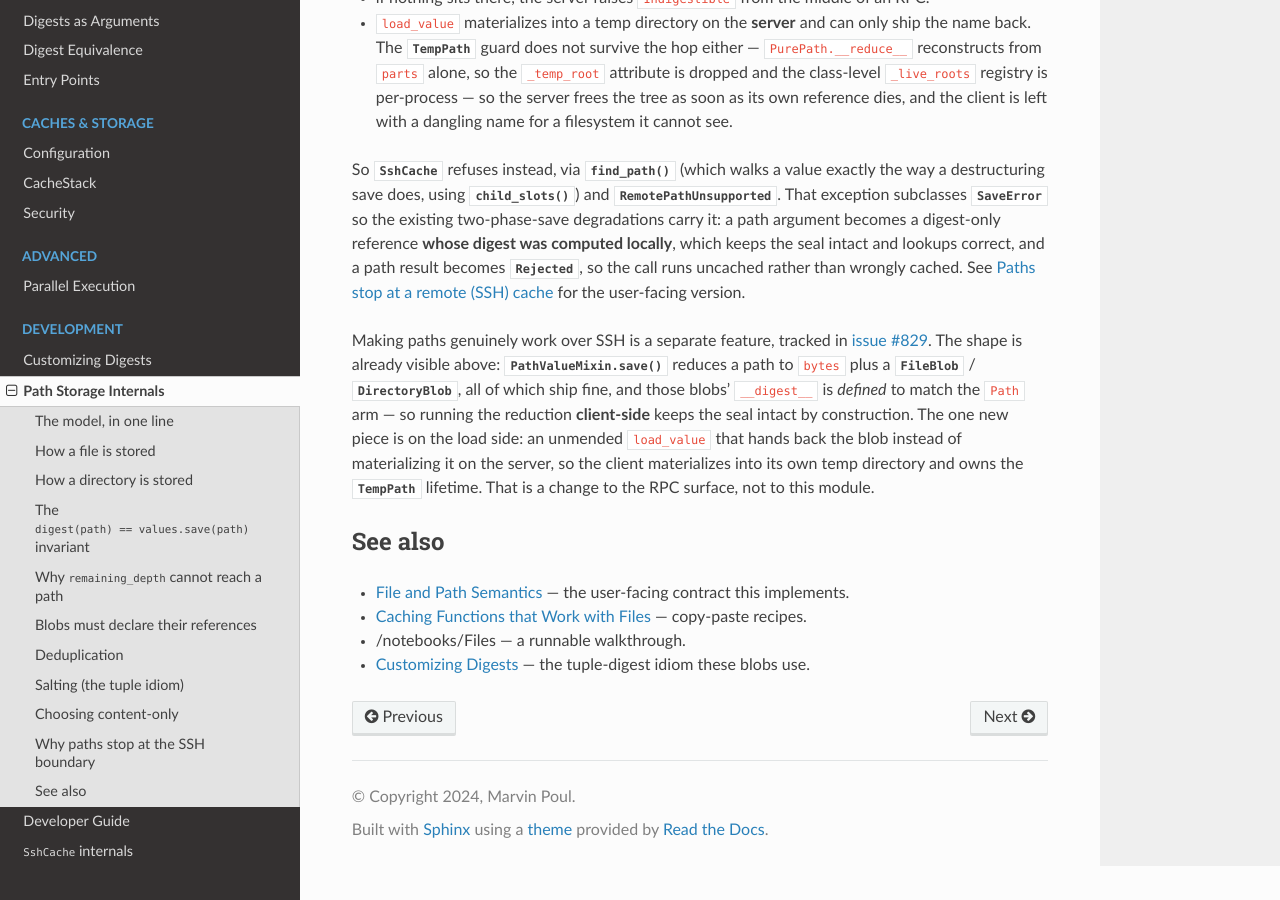
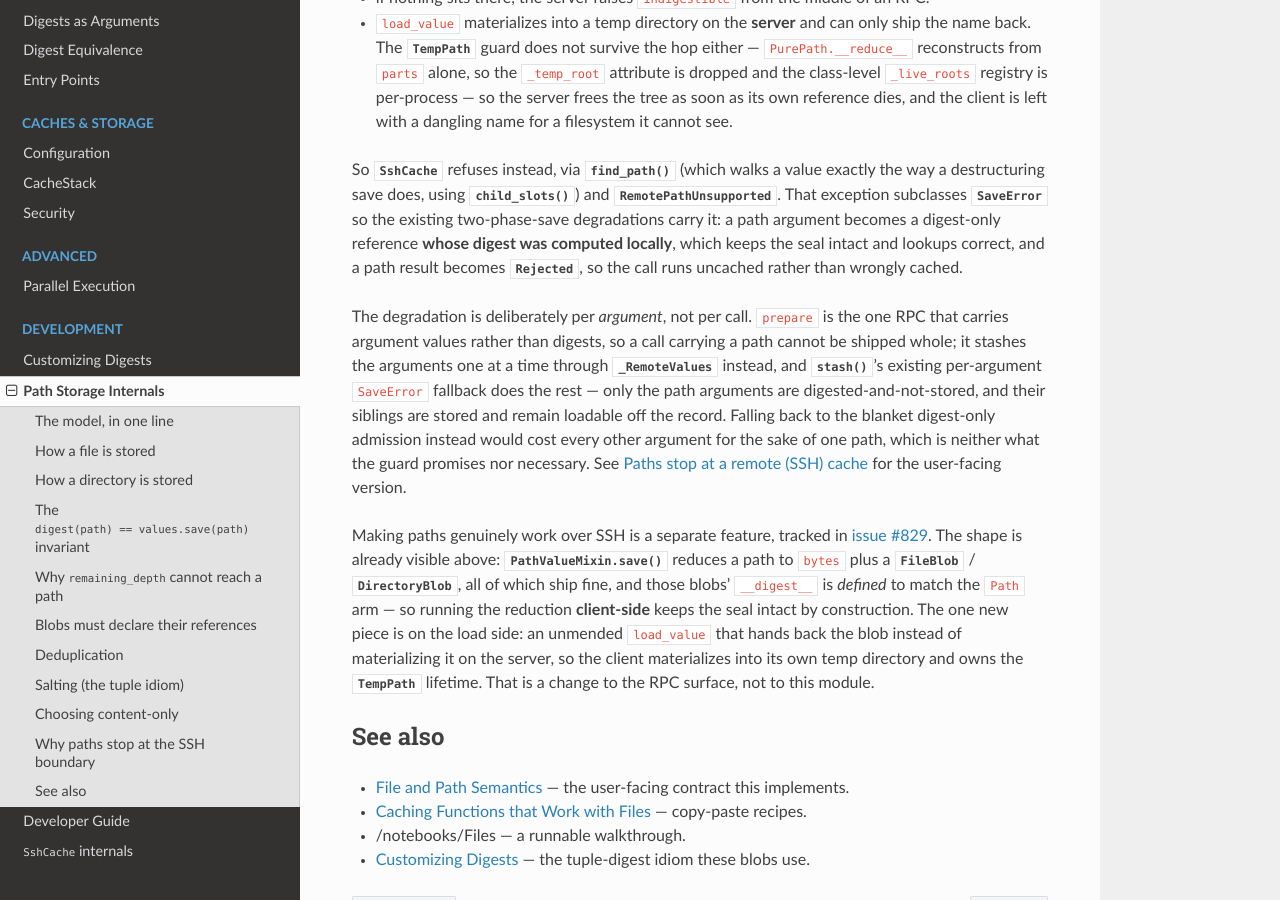
Before and after one commit to pmrv/fleche, a Sphinx documentation site: the page built from docs/dev/path_storage.rst, in a window 1280 px wide and 900 px high, scrolled down 3368 px. Built offline with Sphinx 7.4.7 and the Read the Docs theme 3.1.0, drawn with Linux system fonts in a browser that asks for light colours; pages that are not in the unit, such as notebooks, are missing from menus.

Commit message:
fix(remote): degrade only the path arguments, not the whole call
`SshCache.prepare` is the one RPC that carries argument *values* rather than
digests, so a call carrying a path cannot be shipped whole — the server would
resolve the path string against its own filesystem.  The guard fell back to
`BaseCache.prepare`, which digests everything and stores nothing: for
`f(p: Path, payload)` the payload was never stored either, and
`load(key).arguments["payload"]` came back a bare digest for no reason.  That
contradicted both the comment on the fallback ("each argument goes through
save_value") and `RemotePathUnsupported`'s documented degradation, which
promises only the path's bytes go missing.

The arguments are now stashed one at a time through `_RemoteValues`, whose
`save` routes each through `save_value`.  Only the path arguments raise
`RemotePathUnsupported`, and `Call.stash`'s existing per-argument `SaveError`
fallback degrades exactly those to a digest-only reference computed locally —
so the `digest(x) == save_value(x)` seal still holds and lookups still hit,
while the siblings are stored and stay loadable off the record.

Costs one round trip per argument instead of one for the call, on this branch
only.  That is the price of not degrading every argument for the sake of one
path.

Fixes finding 3 of the review on #797.

Co-Authored-By: Claude Opus 5 <noreply@anthropic.com>
Claude-Session: https://claude.ai/code/session_01RascUYS7JgCMHHpXsYbPTf

```diff
--- a/docs/dev/path_storage.rst
+++ b/docs/dev/path_storage.rst
@@ -190,7 +190,17 @@ destructuring save does, using
 carry it: a path argument becomes a digest-only reference **whose digest was
 computed locally**, which keeps the seal intact and lookups correct, and a path
 result becomes :class:`~fleche.caches.Rejected`, so the call runs uncached
-rather than wrongly cached.  See :ref:`file-remote-caches` for the user-facing
+rather than wrongly cached.
+
+The degradation is deliberately per *argument*, not per call.  ``prepare`` is
+the one RPC that carries argument values rather than digests, so a call
+carrying a path cannot be shipped whole; it stashes the arguments one at a
+time through :class:`~fleche.remote._RemoteValues` instead, and
+:meth:`~fleche.call.Call.stash`'s existing per-argument ``SaveError`` fallback
+does the rest — only the path arguments are digested-and-not-stored, and their
+siblings are stored and remain loadable off the record.  Falling back to the
+blanket digest-only admission instead would cost every other argument for the
+sake of one path, which is neither what the guard promises nor necessary.  See :ref:`file-remote-caches` for the user-facing
 version.
 
 Making paths genuinely work over SSH is a separate feature, tracked in
--- a/docs/usage/file_semantics.rst
+++ b/docs/usage/file_semantics.rst
@@ -247,7 +247,9 @@ does not have to catch anything:
 * a path **argument** falls back to a digest-only reference.  The call is still
   keyed correctly (the digest is computed *here*, from your file), so lookups
   hit and miss exactly as they should; only the file's bytes are not retrievable
-  from the remote record.
+  from the remote record.  The degradation is per argument: the path's
+  non-path siblings are stored normally and read back off the record as
+  values.
 * a path **result** is rejected: the call runs, returns your file, and is
   logged as not cached.
 * **loading** a path stored on the remote raises too.  The remote materializes
```
Also changed, not shown: 2 other files.
